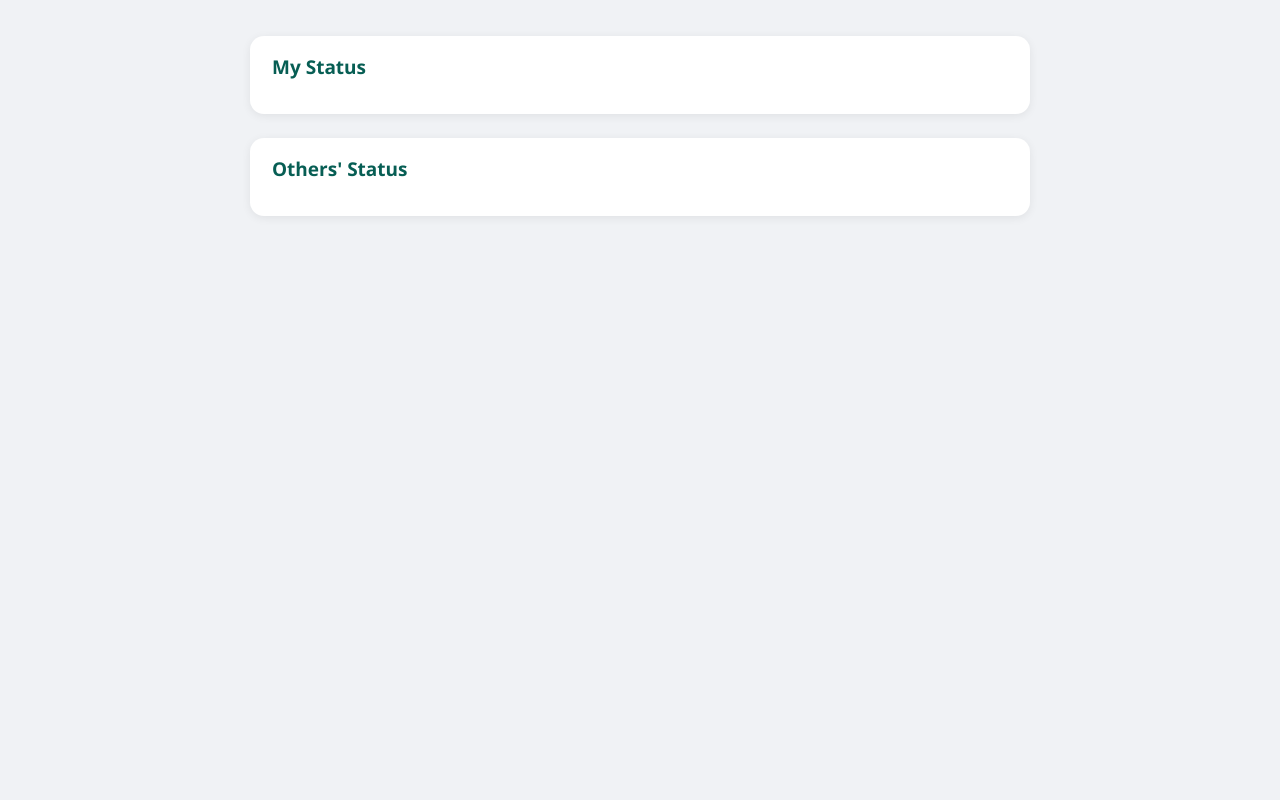
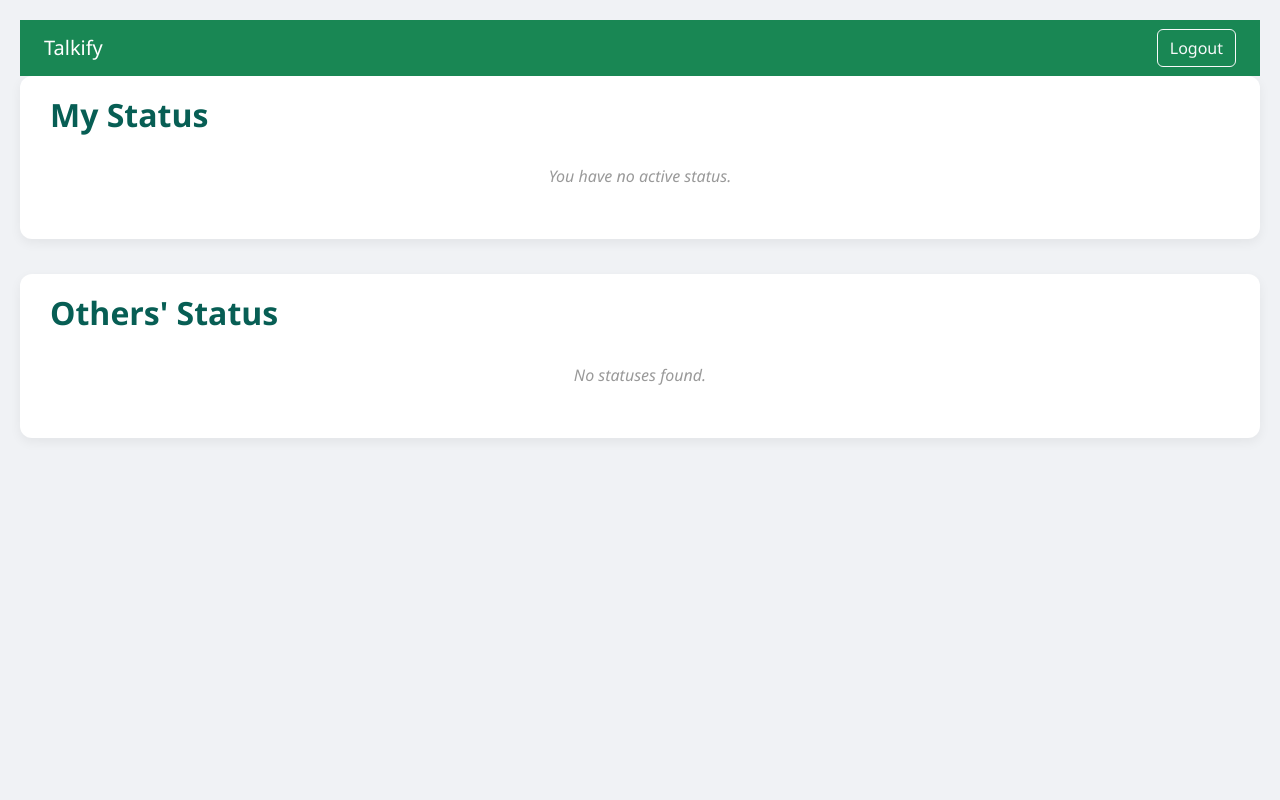
Before and after one commit to arooba-shafique/talkify, a Django app: page /status/ in a window 1280 px wide. Run offline with Django 5.2, Linux system fonts and the light colour scheme; a user stored in the database is signed in; tables that the repository leaves empty hold one stand-in row (values such as "Sample post").

Commit message:
Add files via upload

```diff
--- a/chat/templates/status/my_status.html
+++ b/chat/templates/status/my_status.html
@@ -1,19 +1,24 @@
 {% extends 'base.html' %}
 {% load static %}
 {% block content %}
+
 <h2 style="padding: 10px 20px;">My Status</h2>
+
 <div style="padding: 20px;">
   {% if statuses %}
     {% for status in statuses %}
       <div style="margin-bottom: 20px; border-bottom: 1px solid #ccc; padding-bottom: 15px;">
         <strong>You</strong>
         <small style="color: gray;"> ({{ status.created_at|timesince }} ago)</small><br>
+
         {% if status.image %}
           <img src="{{ status.image.url }}" style="width: 200px; border-radius: 10px; margin-top: 8px;"><br>
         {% endif %}
+
         {% if status.caption %}
           <p style="margin-top: 5px;">{{ status.caption }}</p>
         {% endif %}
+
         <small style="color: #888;">Viewed by: {{ status.viewers.count }} people</small>
       </div>
     {% endfor %}
@@ -21,4 +26,5 @@
     <p>You haven't posted any status in the last 24 hours.</p>
   {% endif %}
 </div>
+
 {% endblock %}
--- a/chat/templates/status/status_view.html
+++ b/chat/templates/status/status_view.html
@@ -1,305 +1,158 @@
-<!DOCTYPE html>
-<html lang="en">
-<head>
-<meta charset="UTF-8">
-<meta name="viewport" content="width=device-width, initial-scale=1.0">
-<title>Status</title>
+{% extends 'base.html' %}
+{% load static %}
+{% block content %}
+
 <style>
-  * { box-sizing: border-box; margin: 0; padding: 0; }
-
   body {
     font-family: 'Segoe UI', Tahoma, Geneva, Verdana, sans-serif;
     background-color: #f0f2f5;
-    min-height: 100vh;
-    padding: 16px;
+    margin: 0;
+    padding: 20px;
   }
 
   h2 {
     color: #075e54;
-    font-weight: 700;
-    font-size: 17px;
-    margin-bottom: 16px;
-    padding-left: 2px;
+    font-weight: 600;
+    margin-bottom: 15px;
+    padding-left: 5px;
   }
 
   .status-section {
     background: #fff;
-    border-radius: 14px;
-    padding: 18px 20px;
-    box-shadow: 0 2px 10px rgba(0,0,0,0.07);
-    margin-bottom: 24px;
+    border-radius: 12px;
+    padding: 20px 25px;
+    box-shadow: 0 4px 12px rgba(0,0,0,0.06);
+    margin-bottom: 35px;
   }
 
-  /* ---- Others' status grid ---- */
-  .status-grid {
+  .status-list {
     display: flex;
     flex-wrap: wrap;
-    gap: 16px;
+    gap: 20px;
   }
 
   .status-card {
-    width: 88px;
+    width: 110px;
     text-align: center;
     text-decoration: none;
     color: inherit;
-    display: inline-block;
-    transition: transform 0.25s;
+    transition: transform 0.3s;
   }
 
-  .status-card:hover { transform: scale(1.05); }
+  .status-card:hover {
+    transform: scale(1.05);
+  }
 
   .status-card img {
-    width: 72px;
-    height: 72px;
+    width: 85px;
+    height: 85px;
     border-radius: 50%;
     object-fit: cover;
     border: 3px solid #25d366;
-    box-shadow: 0 2px 6px rgba(0,0,0,0.09);
-    display: block;
-    margin: 0 auto;
+    box-shadow: 0 2px 6px rgba(0,0,0,0.1);
   }
 
   .status-user {
-    margin-top: 8px;
+    margin-top: 10px;
     font-weight: 600;
-    font-size: 13px;
-    color: #222;
+    font-size: 14px;
+    color: #333;
     white-space: nowrap;
     overflow: hidden;
     text-overflow: ellipsis;
-    max-width: 88px;
   }
 
   .status-caption {
-    font-size: 12px;
-    color: #888;
-    margin-top: 3px;
+    font-size: 13px;
+    color: #777;
+    margin-top: 4px;
     white-space: nowrap;
     overflow: hidden;
     text-overflow: ellipsis;
-    max-width: 88px;
-  }
-
-  /* ---- My Status items ---- */
-  .my-status-item {
-    padding-bottom: 20px;
-    margin-bottom: 20px;
-    border-bottom: 0.5px solid #f0f0f0;
-  }
-
-  .my-status-item:last-child {
-    padding-bottom: 0;
-    margin-bottom: 0;
-    border-bottom: none;
-  }
-
-  .my-status-row {
-    display: flex;
-    gap: 16px;
-    align-items: flex-start;
-    flex-wrap: wrap;
-  }
-
-  .viewer-block { flex: 1; min-width: 160px; }
-
-  .viewer-heading {
-    font-size: 13px;
-    font-weight: 700;
-    color: #333;
-    margin-bottom: 10px;
-    display: flex;
-    align-items: center;
-    gap: 5px;
-  }
-
-  .viewer-list {
-    list-style: none;
-    display: flex;
-    flex-direction: column;
-    gap: 8px;
-  }
-
-  .viewer-list li {
-    display: flex;
-    align-items: center;
-    gap: 8px;
-    font-size: 13px;
-    color: #333;
-  }
-
-  .viewer-list li img {
-    width: 28px;
-    height: 28px;
-    border-radius: 50%;
-    object-fit: cover;
-    flex-shrink: 0;
-  }
-
-  .viewer-fallback {
-    width: 28px;
-    height: 28px;
-    border-radius: 50%;
-    background: #e5e5e5;
-    display: flex;
-    align-items: center;
-    justify-content: center;
-    font-size: 11px;
-    font-weight: 700;
-    color: #777;
-    flex-shrink: 0;
-  }
-
-  .no-viewers {
-    font-size: 12px;
-    color: #aaa;
-    font-style: italic;
-    margin-top: 4px;
   }
 
   .no-status {
     font-style: italic;
-    color: #aaa;
+    color: #999;
+    padding: 15px 0;
     text-align: center;
-    padding: 16px 0;
-    font-size: 14px;
   }
 
-  /* =====================
-     RESPONSIVE BREAKPOINTS
-  ===================== */
+  @media (max-width: 600px) {
+    .status-card {
+      width: 90px;
+    }
 
-  /* Very small phones */
-  @media (max-width: 360px) {
-    body { padding: 0; }
-    .status-section { border-radius: 0; padding: 14px 12px; margin-bottom: 10px; }
-    h2 { font-size: 15px; }
-    .status-card { width: 70px; }
-    .status-card img { width: 58px; height: 58px; }
-    .status-user, .status-caption { max-width: 70px; }
-    .status-grid { gap: 10px; }
-  }
+    .status-card img {
+      width: 70px;
+      height: 70px;
+    }
 
-  /* Standard phones */
-  @media (min-width: 361px) and (max-width: 480px) {
-    body { padding: 0; }
-    .status-section { border-radius: 0; padding: 14px 14px; margin-bottom: 10px; }
-    .status-card { width: 80px; }
-    .status-card img { width: 66px; height: 66px; }
-    .status-user, .status-caption { max-width: 80px; }
-    .status-grid { gap: 12px; }
-  }
+    .status-user {
+      font-size: 13px;
+    }
 
-  /* Large phones / small tablets */
-  @media (min-width: 481px) and (max-width: 767px) {
-    body { padding: 12px; }
-    .status-card { width: 85px; }
-    .status-card img { width: 70px; height: 70px; }
-    .status-user, .status-caption { max-width: 85px; }
-  }
-
-  /* Tablets */
-  @media (min-width: 768px) and (max-width: 1023px) {
-    body { padding: 24px; max-width: 720px; margin: 0 auto; }
-    .status-card { width: 95px; }
-    .status-card img { width: 78px; height: 78px; }
-    .status-user, .status-caption { max-width: 95px; }
-    h2 { font-size: 18px; }
-  }
-
-  /* Desktop */
-  @media (min-width: 1024px) {
-    body { padding: 36px 20px; max-width: 820px; margin: 0 auto; }
-    .status-card { width: 105px; }
-    .status-card img { width: 86px; height: 86px; }
-    .status-user, .status-caption { max-width: 105px; }
-    .status-grid { gap: 20px; }
-    h2 { font-size: 19px; }
+    .status-caption {
+      font-size: 12px;
+    }
   }
 </style>
-</head>
-<body>
 
-<!-- ========== MY STATUS ========== -->
 <div class="status-section">
   <h2>My Status</h2>
+  {% if my_statuses %}
+    <div class="status-list">
+      {% for status in my_statuses %}
+  <div style="margin-bottom: 30px;">
+    <a href="{% url 'view_single_status' status.id %}" class="status-card" style="display: inline-block;">
+      <img src="{{ status.image.url }}" alt="My Status">
+      <div class="status-user">Me</div>
+      <div class="status-caption">{{ status.caption|default:"No Caption" }}</div>
+    </a>
 
-  <!-- {% if my_statuses %} -->
-  <div>
-    <!-- {% for status in my_statuses %} -->
-    <div class="my-status-item">
-      <div class="my-status-row">
+    <div style="margin-top: 12px;">
+      <strong style="font-size: 14px;">👀 Viewed by:</strong>
+      {% if status.viewers.all %}
+        <ul style="margin-top: 6px; padding-left: 15px;">
+          {% for viewer in status.viewers.all %}
+            <li style="margin-bottom: 4px;">
+              {% if viewer.profile_picture %}
+                <img src="{{ viewer.profile_picture.url }}" style="width: 20px; height: 20px; border-radius: 50%; margin-right: 6px; vertical-align: middle;">
+              {% else %}
+                <img src="{% static 'default-profile.png' %}" style="width: 20px; height: 20px; border-radius: 50%; margin-right: 6px; vertical-align: middle;">
+              {% endif %}
+              <span style="vertical-align: middle;">{{ viewer.username }}</span>
+            </li>
+          {% endfor %}
+        </ul>
+      {% else %}
+        <p style="color: #999; font-style: italic;">No one has viewed this yet.</p>
+      {% endif %}
+    </div>
+  </div>
+{% endfor %}
 
-        <!-- {% url 'view_single_status' status.id %} -->
-        <a href="#" class="status-card" style="display:inline-block;">
-          <!-- {{ status.image.url }} -->
-          <img src="https://placehold.co/86x86/25d366/fff?text=Me" alt="My Status">
-          <div class="status-user">Me</div>
-          <!-- {{ status.caption|default:"No Caption" }} -->
-          <div class="status-caption">No Caption</div>
-        </a>
-
-        <div class="viewer-block">
-          <div class="viewer-heading">
-            <span style="font-size:15px;">👀</span> Viewed by:
-          </div>
-
-          <!-- {% if status.viewers.all %} -->
-          <ul class="viewer-list">
-            <!-- {% for viewer in status.viewers.all %} -->
-            <li>
-              <!-- {% if viewer.profile_picture %} -->
-              <!-- <img src="{{ viewer.profile_picture.url }}" alt="{{ viewer.username }}"> -->
-              <!-- {% else %} -->
-              <!-- fallback: initials circle or default-profile.png -->
-              <div class="viewer-fallback">?</div>
-              <!-- {% endif %} -->
-              <!-- {{ viewer.username }} -->
-              <span>username</span>
-            </li>
-            <!-- {% endfor %} -->
-          </ul>
-          <!-- {% else %} -->
-          <!-- <p class="no-viewers">No one has viewed this yet.</p> -->
-          <!-- {% endif %} -->
-
-        </div>
-      </div>
     </div>
-    <!-- {% endfor %} -->
-  </div>
-  <!-- {% else %} -->
-  <!-- <p class="no-status">You have no active status.</p> -->
-  <!-- {% endif %} -->
-
+  {% else %}
+    <p class="no-status">You have no active status.</p>
+  {% endif %}
 </div>
 
-
-<!-- ========== OTHERS' STATUS ========== -->
 <div class="status-section">
   <h2>Others' Status</h2>
-
-  <!-- {% if statuses %} -->
-  <div class="status-grid">
-    <!-- {% for status in statuses %} -->
-    <!-- <a href="{% url 'view_single_status' status.id %}" class="status-card" title="{{ status.caption|default:'No caption' }}"> -->
-    <!--   <img src="{{ status.image.url }}" alt="{{ status.user.username }}'s Status"> -->
-    <!--   <div class="status-user">{{ status.user.username }}</div> -->
-    <!--   <div class="status-caption">{{ status.caption|truncatechars:20 }}</div> -->
-    <!-- </a> -->
-    <!-- {% endfor %} -->
-
-    <!-- DEMO placeholder — remove when using Django template -->
-    <a href="#" class="status-card">
-      <img src="https://placehold.co/86x86/128c7e/fff?text=?" alt="Status">
-      <div class="status-user">username</div>
-      <div class="status-caption">No caption</div>
-    </a>
-  </div>
-  <!-- {% else %} -->
-  <!-- <p class="no-status">No statuses found.</p> -->
-  <!-- {% endif %} -->
-
+  {% if statuses %}
+    <div class="status-list">
+      {% for status in statuses %}
+        <a href="{% url 'view_single_status' status.id %}" class="status-card" title="{{ status.caption|default:'No caption' }}">
+          <img src="{{ status.image.url }}" alt="{{ status.user.username }}'s Status">
+          <div class="status-user">{{ status.user.username }}</div>
+          <div class="status-caption">{{ status.caption|truncatechars:20 }}</div>
+        </a>
+      {% endfor %}
+    </div>
+  {% else %}
+    <p class="no-status">No statuses found.</p>
+  {% endif %}
 </div>
 
-</body>
-</html>
+{% endblock %}
```
Also changed, not shown: chat/templates/status/status_detail.html (+13 -122 lines).
